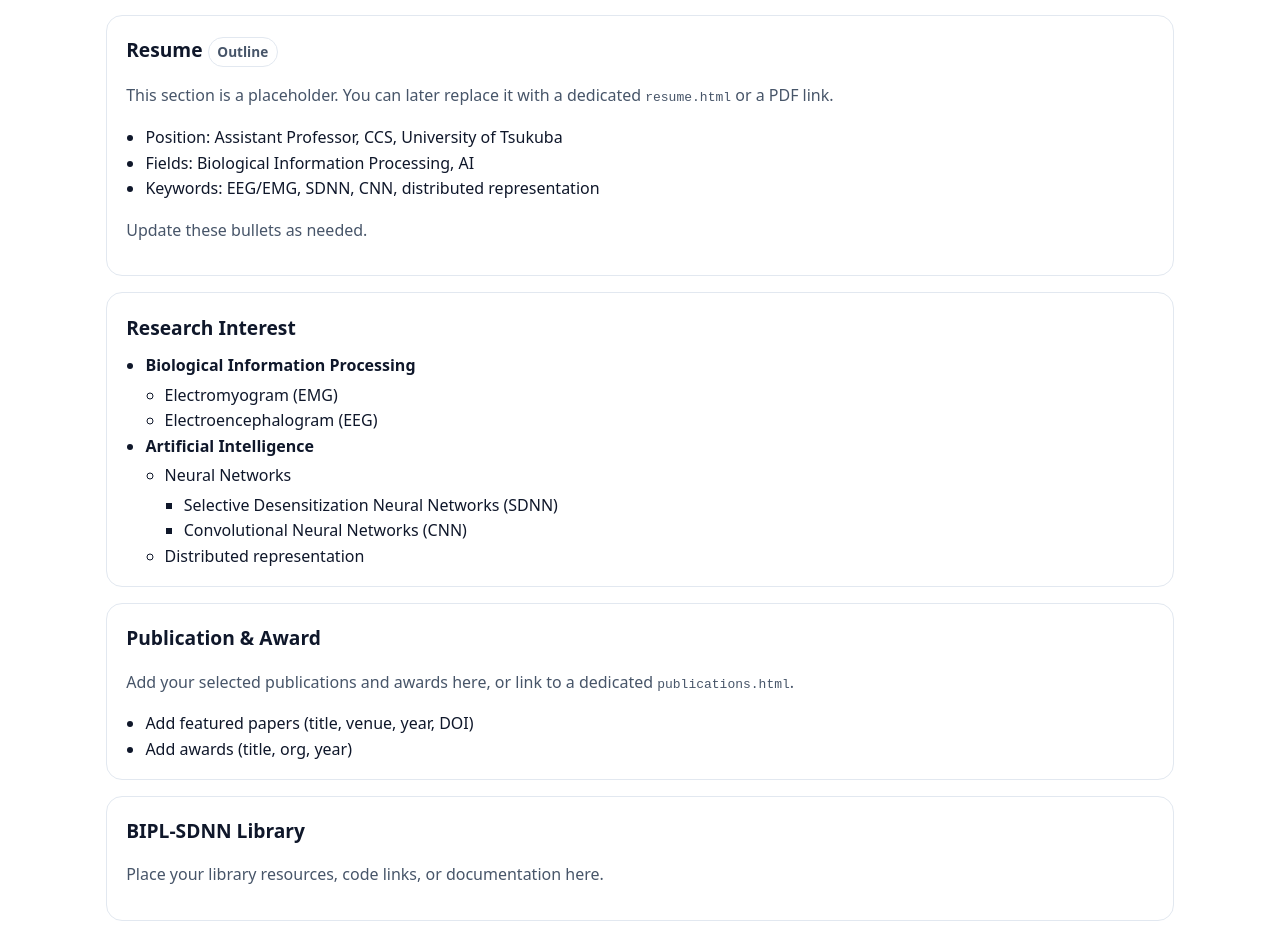
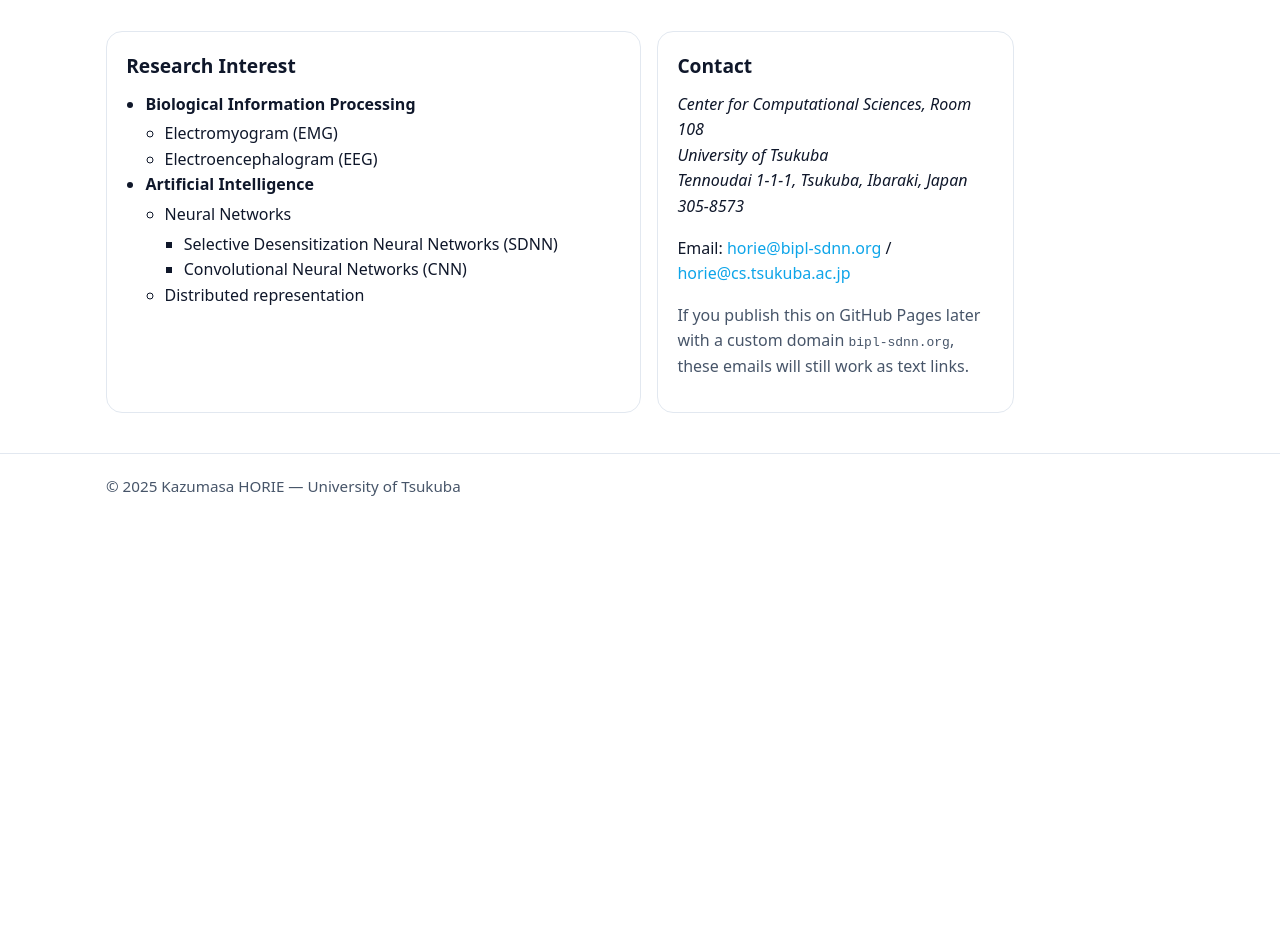
Before and after one commit to kdesleep-code/kdesleep-code.github.io, a plain HTML site: page index.html in a window 1280 px wide. Shown: the part 704-1640 px from the top of the page. After the commit the page ends 1242 px from the top, so only its background shows below. Drawn offline with Linux system fonts and the light colour scheme.

Commit message:
Update index.html

```diff
--- a/index.html
+++ b/index.html
@@ -78,7 +78,7 @@
         <a href="#about">Home</a>
         <a href="#resume">Resume</a>
         <a href="#publications">Publication &amp; Award</a>
-        <a href="#library">BIPL-SDNN Library</a>
+        <!-- <a href="#library">BIPL-SDNN Library</a> -->
       </nav>
     </div>
   </header>
@@ -119,18 +119,6 @@
         </ul>
       </article>
 
-      <aside class="card" id="resume">
-        <h2>Resume <span class="pill">Outline</span></h2>
-        <p class="muted">This section is a placeholder. You can later replace it with a dedicated <code>resume.html</code> or a PDF link.</p>
-        <ul class="list">
-          <li>Position: Assistant Professor, CCS, University of Tsukuba</li>
-          <li>Fields: Biological Information Processing, AI</li>
-          <li>Keywords: EEG/EMG, SDNN, CNN, distributed representation</li>
-        </ul>
-        <p class="muted">Update these bullets as needed.</p>
-      </aside>
-    </section>
-
     <!-- Research Interests -->
     <section class="grid" id="research" aria-label="Research Interests" style="margin-top:1rem;">
       <article class="card">
@@ -154,26 +142,6 @@
             </ul>
           </li>
         </ul>
-      </article>
-    </section>
-
-    <!-- Publications & Awards -->
-    <section class="grid" id="publications" aria-label="Publication and Award" style="margin-top:1rem;">
-      <article class="card">
-        <h2>Publication &amp; Award</h2>
-        <p class="muted">Add your selected publications and awards here, or link to a dedicated <code>publications.html</code>.</p>
-        <ul class="list">
-          <li>Add featured papers (title, venue, year, DOI)</li>
-          <li>Add awards (title, org, year)</li>
-        </ul>
-      </article>
-    </section>
-
-    <!-- BIPL-SDNN Library -->
-    <section class="grid" id="library" aria-label="BIPL-SDNN Library" style="margin-top:1rem;">
-      <article class="card">
-        <h2>BIPL-SDNN Library</h2>
-        <p class="muted">Place your library resources, code links, or documentation here.</p>
       </article>
     </section>
 
```
